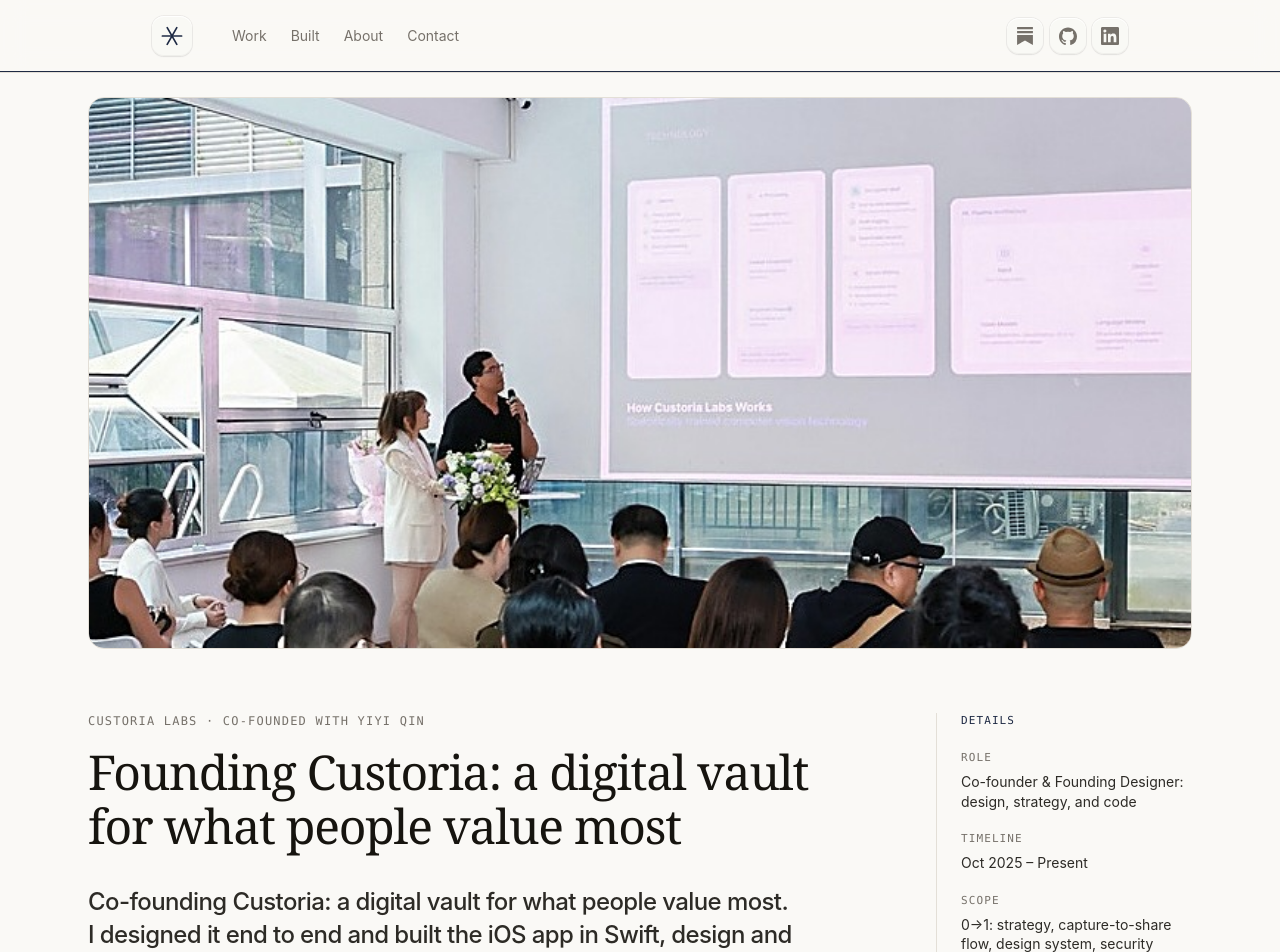
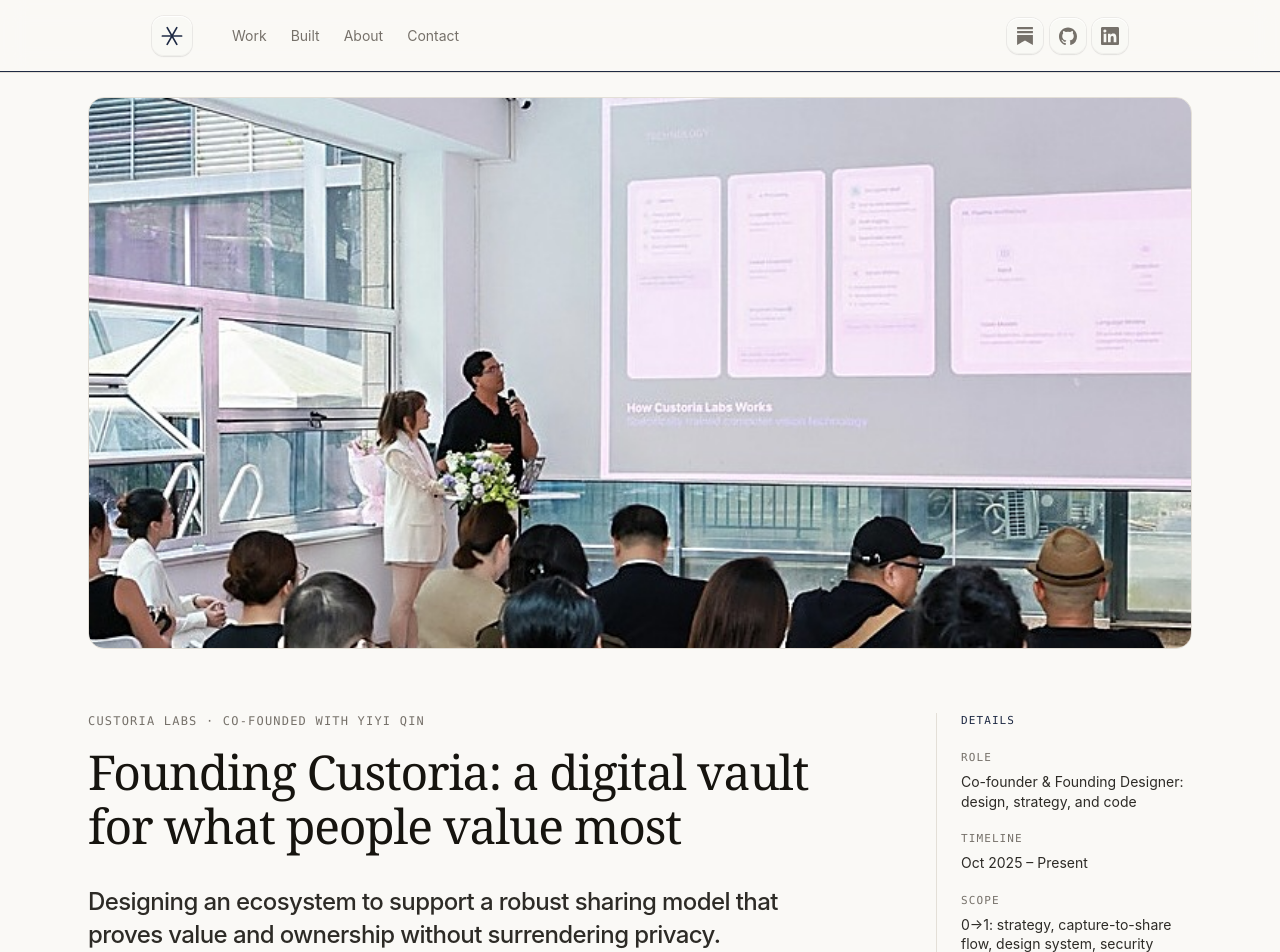
Before and after one commit to acaspx/portfolio-chops, a Next.js app: page /work/custoria in a window 1280 px wide. Shown: the top 952 px of the page. Built offline with nearby package versions, Linux system fonts and the light colour scheme.

Commit message:
Custoria: set case lead hook

```diff
--- a/app/work/custoria/page.tsx
+++ b/app/work/custoria/page.tsx
@@ -32,7 +32,7 @@ export default function Custoria() {
       >
 
       <CaseLead
-        hook="Co-founding Custoria: a digital vault for what people value most. I designed it end to end and built the iOS app in Swift, design and code in one pair of hands."
+        hook="Designing an ecosystem to support a robust sharing model that proves value and ownership without surrendering privacy."
         stats={[
           { value: "2×", label: "more accurate item records" },
           { value: "~90%", label: "less loss-and-risk exposure" },
```
